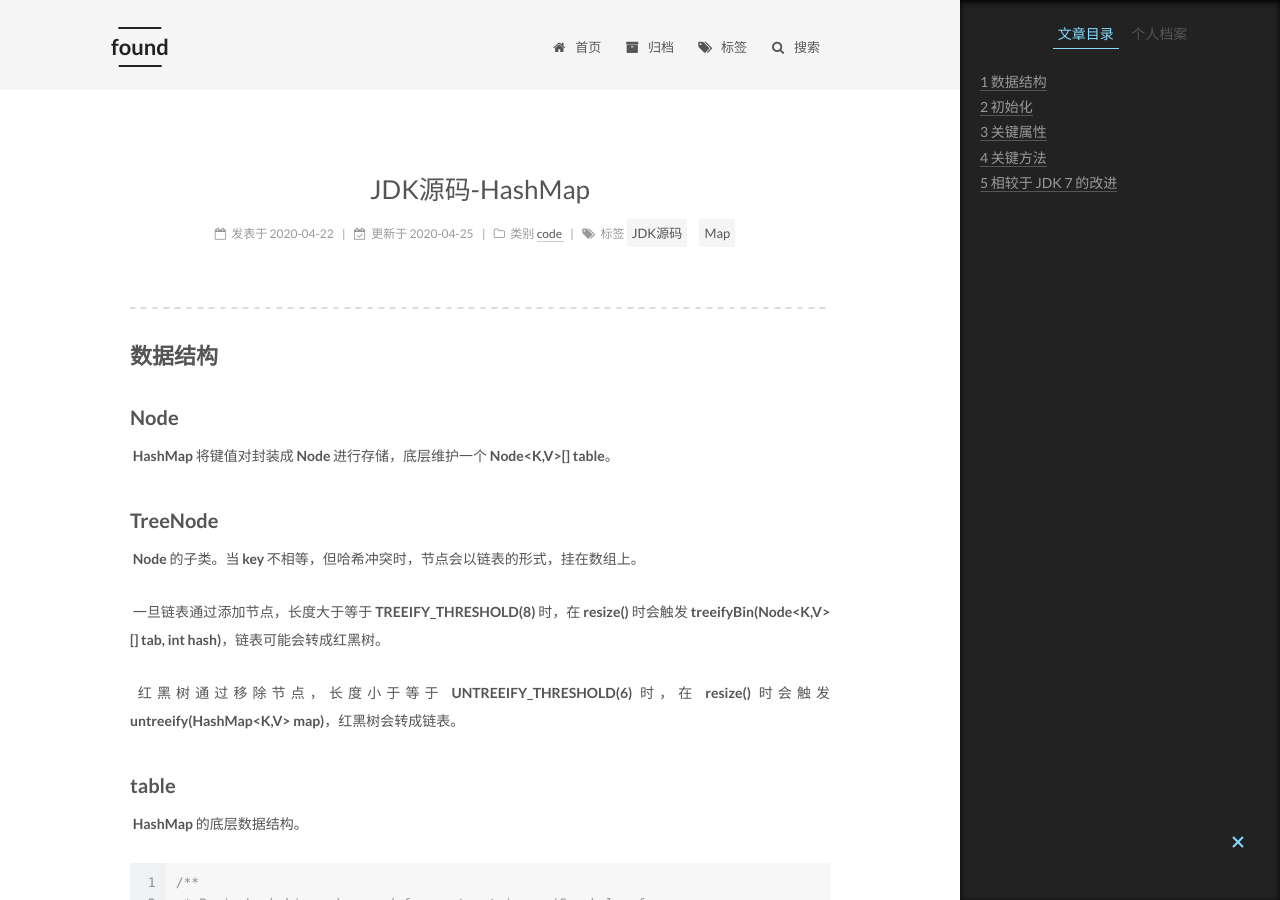
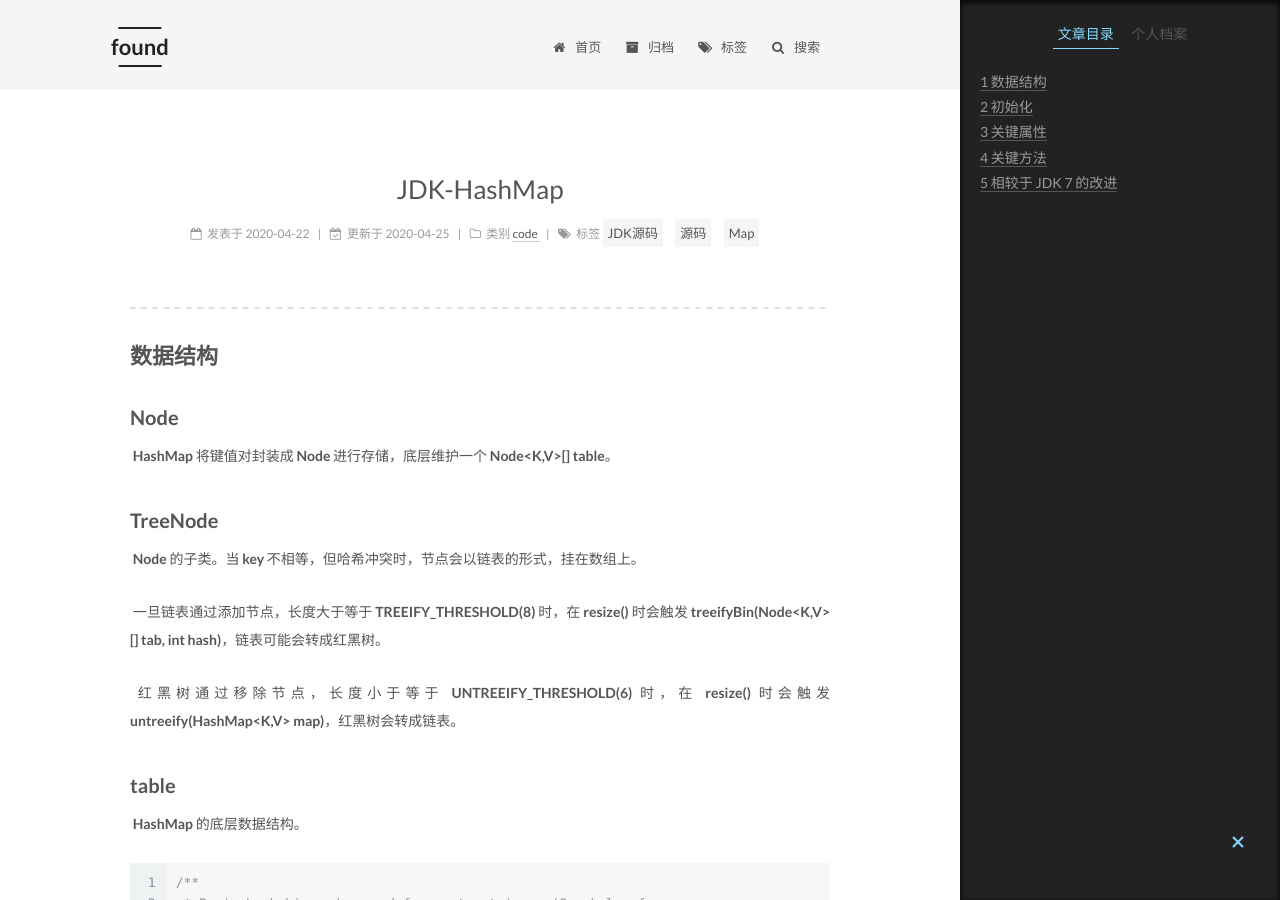
Before and after one commit to guolanren/guolanren.github.io, a Jekyll site: the page built from _posts/2020-04-22-JDK-HashMap.md, in a window 1280 px wide and 900 px high. Built offline with Jekyll 4.4.1, drawn with Linux system fonts in a browser that asks for light colours; comment, search, counter and statistics services are not loaded.

```diff
--- a/_posts/2020-04-22-JDK源码-HashMap.md
+++ b/_posts/2020-04-22-JDK-HashMap.md
@@ -1,10 +1,11 @@
 ---
-title: JDK源码-HashMap
+title: JDK-HashMap
 description: HashMap 源码解读...
 categories:
  - code
 tags:
  - JDK源码
+ - 源码
  - Map
 updated: 2020-04-25
 ---
```
